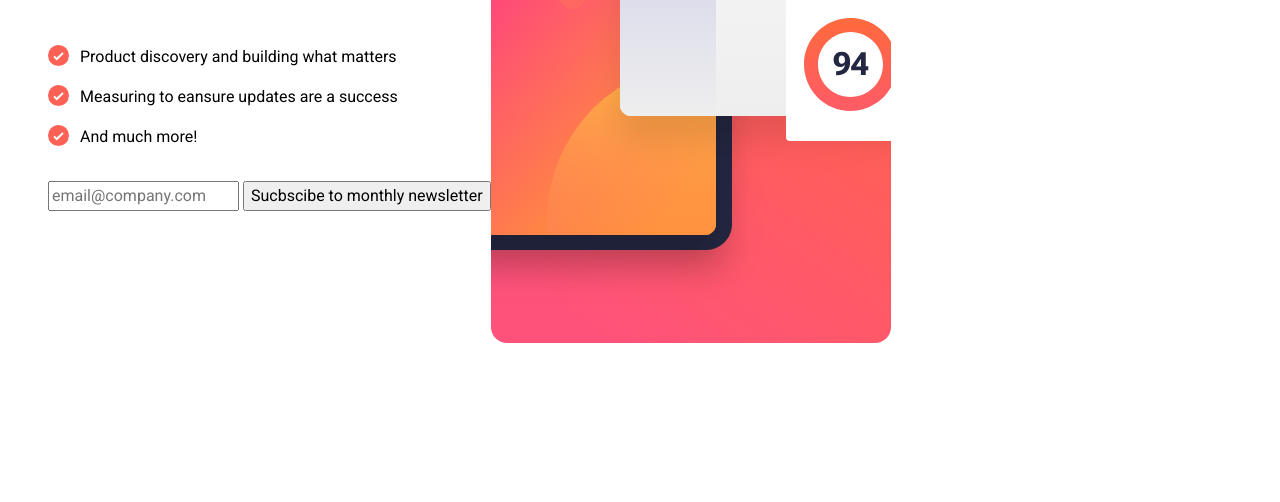
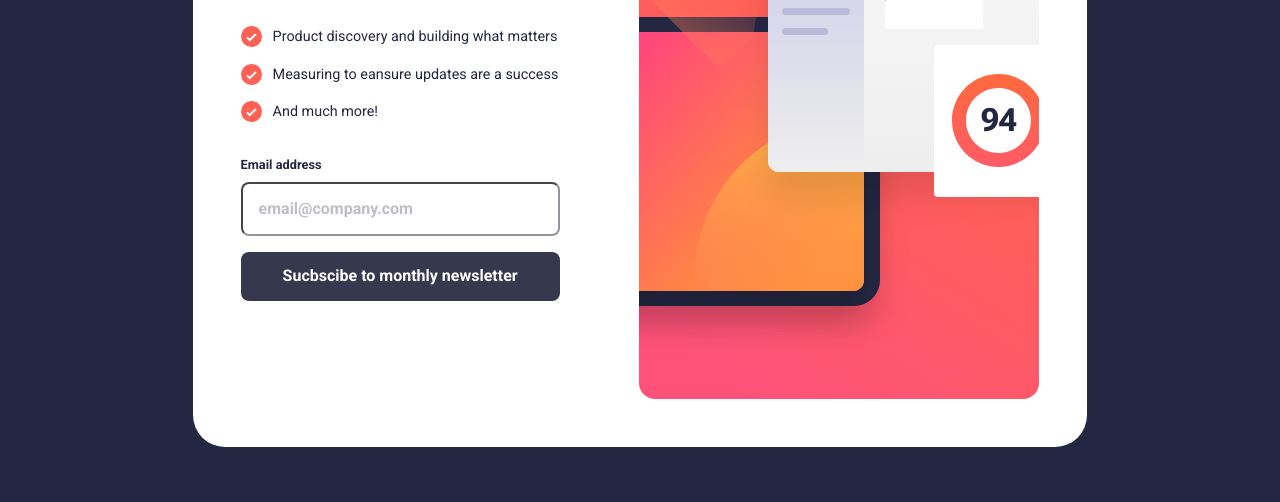
Before and after one commit to medsagou/newsletter-signup, a plain HTML site: page index.html in a window 1280 px wide. Shown: the part 298-800 px from the top of the page. Drawn offline with Linux system fonts and the light colour scheme.

Commit message:
stlying and complet the index file

```diff
--- a/index.html
+++ b/index.html
@@ -40,8 +40,9 @@
         </ul>
         <div class="email-container">
           <form action="">
-            <label for="Email address"></label>
+            <label for="Email address">Email address</label>
             <input
+              name="Eamil address"
               type="email"
               placeholder="email@company.com" />
             <button type="submit">Sucbscibe to monthly newsletter</button>
--- a/style.css
+++ b/style.css
@@ -91,11 +91,17 @@ select {
 
 body {
   font-family: var(--ff-primary);
+  background-color: var(--primary-500);
+  display: grid;
+  place-items: center;
 }
 
 main {
   display: flex;
   padding: 3rem;
+  background-color: var(--neutral-100);
+  max-width: max-content;
+  border-radius: 2rem;
 }
 main .containr {
   display: flex;
@@ -107,7 +113,7 @@ main .containr {
 ul {
   margin: 0;
   padding: 0;
-  margin-block: 2rem;
+  margin-block: 1rem;
 }
 
 ul li {
@@ -115,6 +121,8 @@ ul li {
   margin-top: 1rem;
   margin-left: 2rem;
   position: relative;
+  color: var(--primary-500);
+  font-size: 0.9rem;
 }
 
 ul li::before {
@@ -126,9 +134,47 @@ ul li::before {
 h1 {
   font-weight: 700;
   font-size: 3rem;
+  color: var(--primary-500);
 }
 p {
   font-weight: 400;
   font-size: 0.9rem;
   max-width: 80%;
+  color: var(--primary-500);
 }
+
+/* form styling */
+form {
+  display: flex;
+  margin-block: 1rem;
+  flex-direction: column;
+  max-width: 80%;
+}
+form input,
+form button {
+  padding-block: 0.8rem;
+  margin-block: 0.5rem;
+  border-radius: 0.5rem;
+  border-color: var(--primary-300);
+}
+
+form label {
+  font-size: 0.8rem;
+  font-weight: 700;
+  color: var(--primary-500);
+}
+form input {
+  padding-inline: 1rem;
+}
+form input::placeholder {
+  color: var(--primary-300);
+  font-weight: 700;
+  opacity: 0.6;
+}
+
+form button {
+  background-color: var(--primary-400);
+  border: none;
+  color: var(--neutral-100);
+  font-weight: 700;
+}
```
